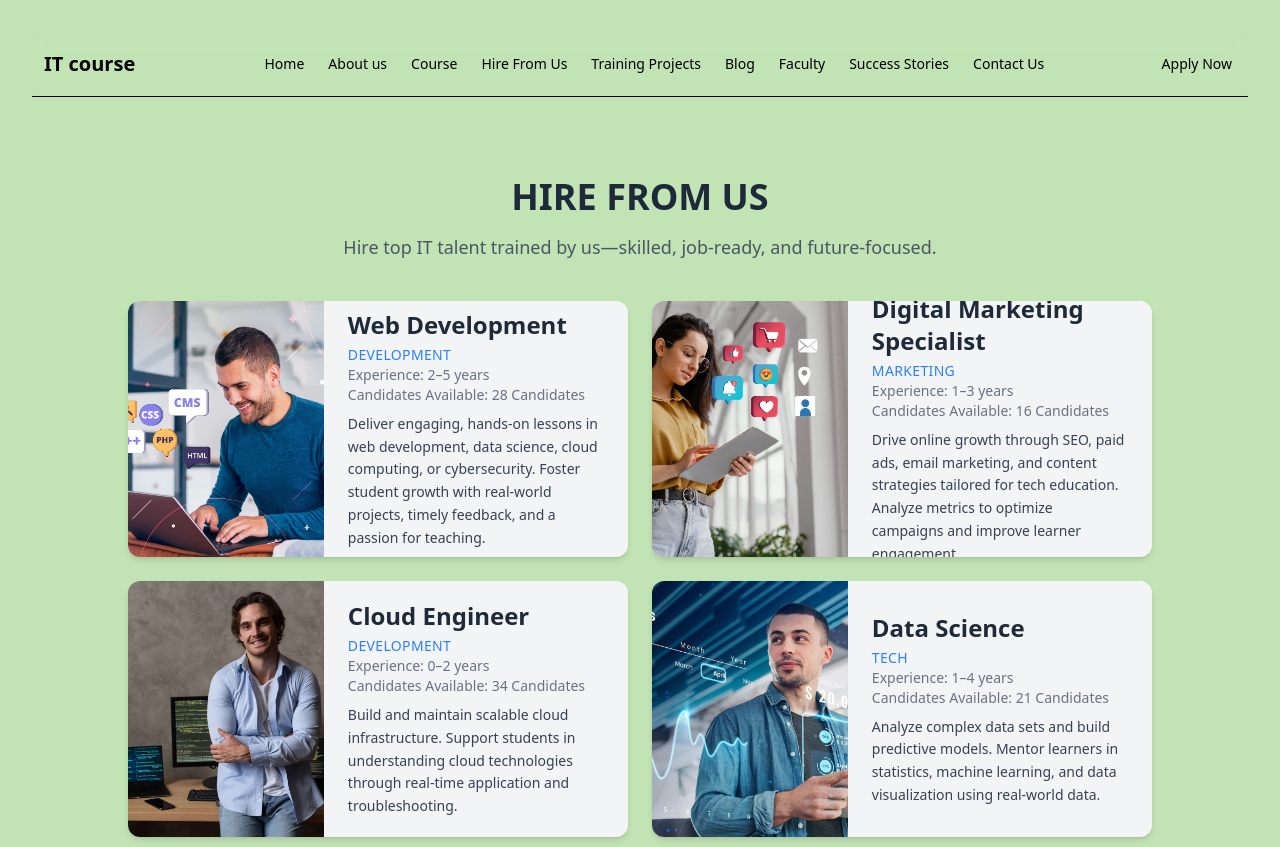
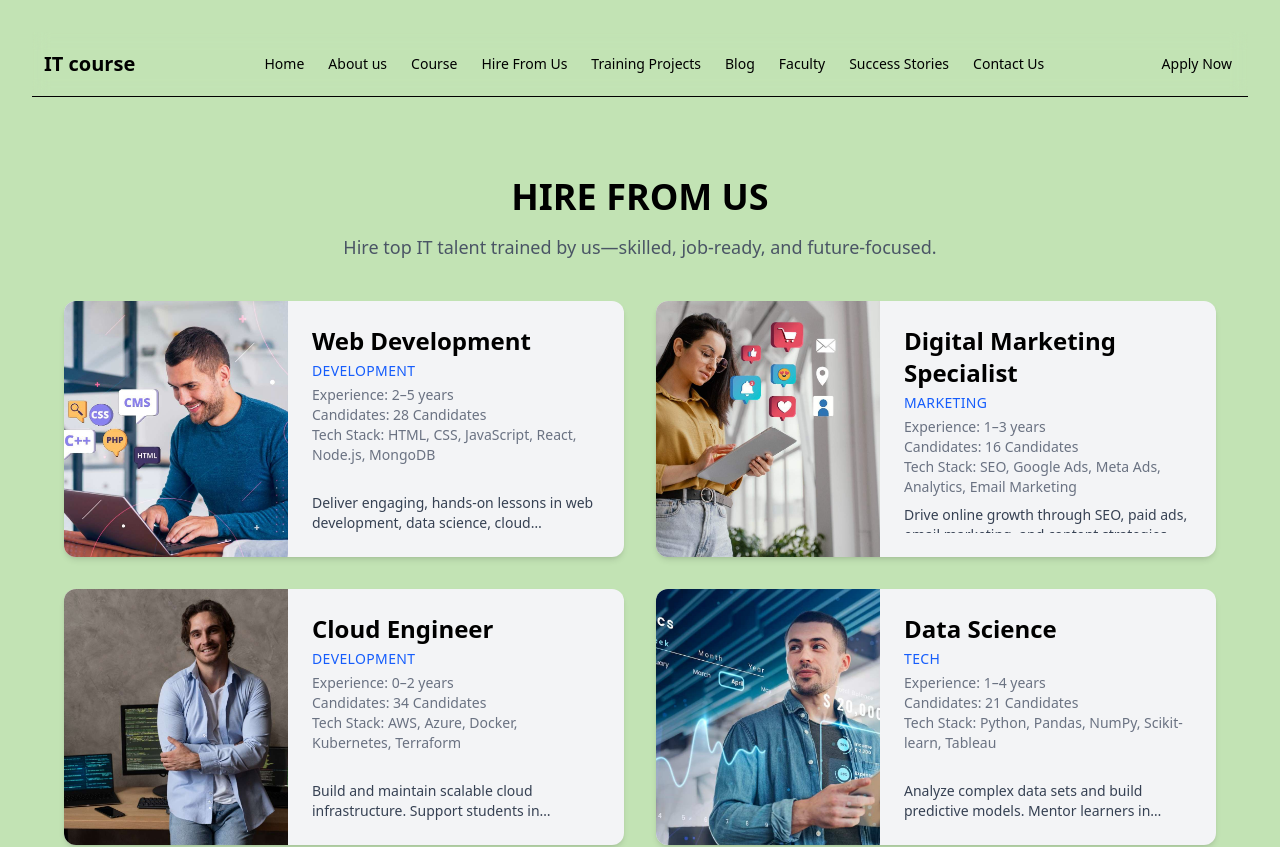
Before and after one commit to SunitaMore/Quran-app, a React (Vite) app: page /hirefromus in a window 1280 px wide. Shown: the top 847 px of the page. Built offline with nearby package versions, Linux system fonts and the light colour scheme.

Commit message:
changes in Hire form  hirefromus page and apply now

```diff
--- a/src/model/ApplyNow.jsx
+++ b/src/model/ApplyNow.jsx
@@ -1,4 +1,5 @@
 import { useState } from "react";
+import { NavLink } from "react-router-dom";
 
 export default function ApplicationForm() {
   const [formData, setFormData] = useState({
@@ -626,13 +627,13 @@ export default function ApplicationForm() {
 
         {/* Form Actions */}
         <div className="flex justify-end space-x-4">
-          <button
-            type="button"
+          <NavLink
+            to="/"
             onClick={handleCancel}
             className="px-6 py-2 border border-gray-300 rounded-md shadow-sm text-sm font-medium text-gray-700 bg-white hover:bg-gray-50 focus:outline-none focus:ring-2 focus:ring-offset-2 focus:ring-blue-500"
           >
             Cancel
-          </button>
+          </NavLink>
           <button
             type="submit"
             disabled={isSubmitting}
--- a/src/model/HireForm.jsx
+++ b/src/model/HireForm.jsx
@@ -1,4 +1,5 @@
 import { useState } from "react";
+import { NavLink } from "react-router-dom";
 
 export default function HireForm() {
   const [formData, setFormData] = useState({
@@ -201,7 +202,6 @@ export default function HireForm() {
               />
             </div>
 
-
             {/* Company Website */}
             <div className="col-span-4">
               <label
@@ -303,7 +303,6 @@ export default function HireForm() {
               </div>
             )}
           </div>
-
         </div>
 
         {/* Requirements Section */}
@@ -399,25 +398,28 @@ export default function HireForm() {
                 />
               </div>
 
-              <div className="col-span-1 flex items-end">
-                {index > 0 && (
+              {/* Action buttons - Modified layout */}
+              <div className="col-span-12 flex justify-between items-center">
+                <div>
                   <button
                     type="button"
-                    onClick={() => removeRequirement(index)}
-                    className="px-3 py-1 bg-red-500 text-white rounded-md hover:bg-red-600 focus:outline-none focus:ring-2 focus:ring-red-500"
+                    onClick={addRequirement}
+                    className="px-4 py-2 bg-green-500 text-white rounded-md hover:bg-green-600 focus:outline-none focus:ring-2 focus:ring-green-500"
                   >
-                    Remove
+                    + Add Another Position
                   </button>
+                </div>
+                {index > 0 && (
+                  <div>
+                    <button
+                      type="button"
+                      onClick={() => removeRequirement(index)}
+                      className="px-4 py-2 bg-red-500 text-white rounded-md hover:bg-red-600 focus:outline-none focus:ring-2 focus:ring-red-500"
+                    >
+                      Remove Position
+                    </button>
+                  </div>
                 )}
-              </div>
-              <div className="flex justify-start w-84 ">
-                <button
-                  type="button"
-                  onClick={addRequirement}
-                  className="px-4 py-2 bg-green-500  text-white rounded-md hover:bg-green-600 focus:outline-none focus:ring-2 focus:ring-green-500"
-                >
-                  + Add Another Position
-                </button>
               </div>
             </div>
           ))}
@@ -425,13 +427,13 @@ export default function HireForm() {
 
         {/* Form Actions */}
         <div className="flex justify-end space-x-4">
-          <button
-            type="button"
+          <NavLink
+            to="/hirefromus"
             onClick={handleCancel}
             className="px-6 py-2 border border-gray-300 rounded-md shadow-sm text-sm font-medium text-gray-700 bg-white hover:bg-gray-50 focus:outline-none focus:ring-2 focus:ring-offset-2 focus:ring-blue-500"
           >
             Cancel
-          </button>
+          </NavLink>
           <button
             type="submit"
             disabled={isSubmitting}
--- a/src/pages/HireforUs.jsx
+++ b/src/pages/HireforUs.jsx
@@ -13,6 +13,7 @@ const jobRoles = [
     category: "Development",
     experience: "2–5 years",
     candidates: "28 Candidates",
+    techStack: "HTML, CSS, JavaScript, React, Node.js, MongoDB",
     description:
       "Deliver engaging, hands-on lessons in web development, data science, cloud computing, or cybersecurity. Foster student growth with real-world projects, timely feedback, and a passion for teaching.",
     image: ItCourse,
@@ -22,6 +23,7 @@ const jobRoles = [
     category: "Marketing",
     experience: "1–3 years",
     candidates: "16 Candidates",
+    techStack: "SEO, Google Ads, Meta Ads, Analytics, Email Marketing",
     description:
       "Drive online growth through SEO, paid ads, email marketing, and content strategies tailored for tech education. Analyze metrics to optimize campaigns and improve learner engagement.",
     image: DigitalMarketing,
@@ -31,6 +33,7 @@ const jobRoles = [
     category: "Development",
     experience: "0–2 years",
     candidates: "34 Candidates",
+    techStack: "AWS, Azure, Docker, Kubernetes, Terraform",
     description:
       "Build and maintain scalable cloud infrastructure. Support students in understanding cloud technologies through real-time application and troubleshooting.",
     image: CloudEngineer,
@@ -40,6 +43,7 @@ const jobRoles = [
     category: "Tech",
     experience: "1–4 years",
     candidates: "21 Candidates",
+    techStack: "Python, Pandas, NumPy, Scikit-learn, Tableau",
     description:
       "Analyze complex data sets and build predictive models. Mentor learners in statistics, machine learning, and data visualization using real-world data.",
     image: DataScience,
@@ -49,6 +53,7 @@ const jobRoles = [
     category: "Design",
     experience: "2–5 years",
     candidates: "12 Candidates",
+    techStack: "Figma, Adobe XD, Sketch, HTML/CSS",
     description:
       "Craft intuitive and delightful user experiences for our learning platform. Work with developers and content teams to design seamless journeys and clean, modern interfaces.",
     image: UiUx,
@@ -58,6 +63,7 @@ const jobRoles = [
     category: "Trainer",
     experience: "1–3 years",
     candidates: "10 Candidates",
+    techStack: "Soft Skills, Communication, Interview Prep",
     description:
       "Enhance students' soft skills, communication, and confidence through practical training. Prepare them for real-world interviews and workplace culture.",
     image: Personality,
@@ -66,68 +72,63 @@ const jobRoles = [
 
 const HireforUs = () => {
   return (
-    <section className="text-gray-800 px-4 py-12 md:py-20">
+    <section className="text-gray-800 px-4 py-12 md:py-20 ">
       <div className="max-w-6xl mx-auto text-center mb-10">
-        <h2 className="text-4xl font-bold text-black-600 mb-4 uppercase">Hire From Us</h2>
+        <h2 className="text-4xl font-bold text-black mb-4 uppercase">Hire From Us</h2>
         <p className="text-lg text-gray-600">
           Hire top IT talent trained by us—skilled, job-ready, and future-focused.
         </p>
       </div>
 
-      <div className="max-w-5xl mx-auto grid grid-cols-2 gap-6">
+      <div className="max-w-6xl mx-auto grid grid-cols-1 md:grid-cols-2 gap-8">
         {jobRoles.map((role, index) => (
-          <NavLink to="/hireform">
-          <div
-            key={index}
-            className="group w-full flex flex-col md:flex-row bg-gray-100 cursor-pointer rounded-xl shadow-md hover:shadow-2xl transition-all duration-500 ease-in-out transform hover:scale-[1.02] overflow-hidden h-64"
-          >
+          <NavLink to="/hireform" key={index}>
+            <div className="group flex flex-col md:flex-row bg-gray-100 cursor-pointer rounded-xl shadow-md hover:shadow-2xl transition-all duration-500 ease-in-out transform hover:scale-[1.02] overflow-hidden h-[20rem] md:h-[16rem]">
               {/* Image Section */}
-            <div className="md:w-2/4 w-full h-64 overflow-hidden">
-
-
+              <div className="md:w-2/5 w-full h-full overflow-hidden">
                 <img
                   src={role.image}
                   alt={role.title}
-                className="w-full h-full object-cover transform transition-transform duration-500 group-hover:scale-110"
+                  className="w-full h-full object-cover transition-transform duration-500 group-hover:scale-110"
                 />
-
               </div>
 
               {/* Text Section */}
-            <div className="md:w-3/4 w-full p-6 flex flex-col justify-center text-left h-64 transition-all duration-500 ease-in-out group-hover:translate-x-1">
-              <h3 className="text-2xl font-semibold text-black-600 mb-1">
-                {role.title}
-              </h3>
-              <p className="text-sm text-blue-500 font-medium uppercase tracking-wide">
+              <div className="md:w-3/5 w-full p-6 flex flex-col justify-between text-left">
+                <div>
+                  <h3 className="text-2xl font-semibold text-black mb-1">{role.title}</h3>
+                  <p className="text-sm text-blue-600 font-medium uppercase tracking-wide">
                     {role.category}
                   </p>
-              <p className="text-sm text-gray-500 font-medium">
+                  <p className="text-sm text-gray-500 font-medium mt-1">
                     Experience: {role.experience}
                   </p>
-              <p className="text-sm text-gray-500 font-medium mb-2">
-                Candidates Available: {role.candidates}
+                  <p className="text-sm text-gray-500 font-medium">
+                    Candidates: {role.candidates}
                   </p>
-              <p className="text-sm text-gray-700 leading-relaxed">
+                  <p className="text-sm text-gray-500 font-medium">
+                    Tech Stack: {role.techStack}
+                  </p>
+                </div>
+                <p className="text-sm text-gray-700 mt-2 line-clamp-2">
                   {role.description}
                 </p>
-
               </div>
             </div>
           </NavLink>
         ))}
-
       </div>
 
-      <div className="text-center mt-12">
+      <div className="text-center mt-14">
         <h4 className="text-xl font-semibold mb-4">
           Think you're a fit? We'd love to hear from you.
         </h4>
-        <a
-          href="/hireform"
+        <NavLink
+          to="/hireform"
           className="inline-block bg-blue-600 hover:bg-blue-700 text-white font-semibold px-6 py-3 rounded-md transition duration-200"
         >
           Hire Now
-        </a>
+        </NavLink>
       </div>
     </section>
   );
```
Lines whose indentation alone changed are shown as unchanged.
